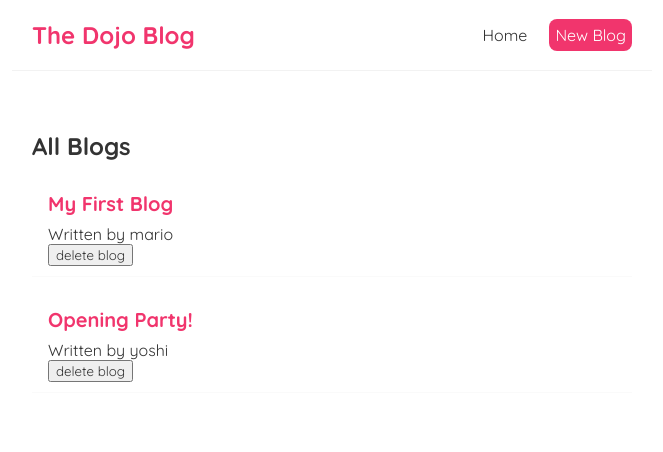
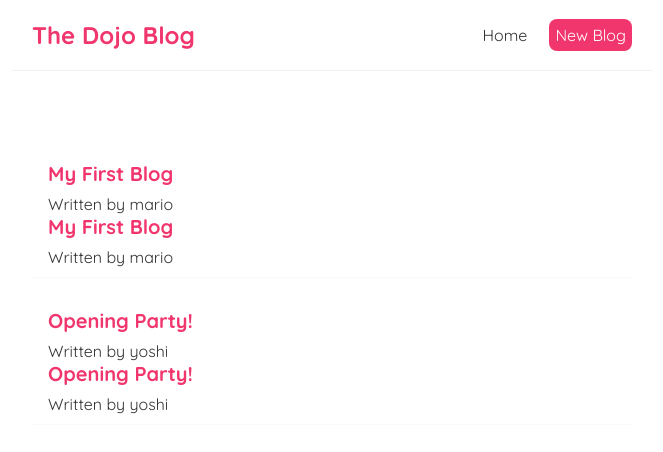
Before and after one commit to tsionbantegize16/Simple_micro_blog_app, a React (Create React App) app: page / in a window 1280 px wide. Shown: the top 452 px of the page, without its empty margins (308-971 px from the left). Built offline with nearby package versions, Linux system fonts and the light colour scheme; data requests are answered from the project's data file.

Commit message:
new commit

```diff
--- a/src/App.js
+++ b/src/App.js
@@ -2,6 +2,7 @@ import Navbar from './Navbar';
 import Home from './Home';
 import { BrowserRouter as Router, Route, Routes } from 'react-router-dom';
 import Create from './Create';
+import BlogDetails from './BlogDetails';
 
 function App() {
   return (
@@ -12,6 +13,7 @@ function App() {
           <Routes>
             <Route path="/" element={<Home />} />
             <Route path="/create" element={<Create />} />
+            <Route path="/blogs/:id" element={<BlogDetails />} />
           </Routes>
         </div>
       </div>
--- /dev/null
+++ b/src/BlogDetails.js
@@ -0,0 +1,13 @@
+import { useParams } from "react-router-dom";
+
+ const BlogDetails = () => {
+   const { id } = useParams();
+
+   return (
+     <div className="blog-details">
+       <h2>Blog details - { id }</h2>
+     </div>
+   );
+ }
+
+ export default BlogDetails;
--- a/src/BlogList.js
+++ b/src/BlogList.js
@@ -1,12 +1,16 @@
-const BlogList = ({ blogs, title, handleDelete }) => {
+import { Link } from 'react-router-dom';
+
+ const BlogList = ({ blogs }) => {
    return (
      <div className="blog-list">
-        <h2>{ title }</h2>
        {blogs.map(blog => (
-          <div className="blog-preview" key={blog.id}>
+         <div className="blog-preview" key={blog.id} >
            <h2>{ blog.title }</h2>
            <p>Written by { blog.author }</p>
-            <button onClick={() => handleDelete(blog.id)}>delete blog</button>
+           <Link to={`/blogs/${blog.id}`}>
+             <h2>{ blog.title }</h2>
+             <p>Written by { blog.author }</p>
+           </Link>
          </div>
        ))}
      </div>
--- a/src/index.css
+++ b/src/index.css
@@ -61,3 +61,6 @@ code {
   color: #f1356d;
   margin-bottom: 8px;
 }
+.blog-preview a{
+  text-decoration: none;
+}
```
Lines whose indentation alone changed are shown as unchanged.
